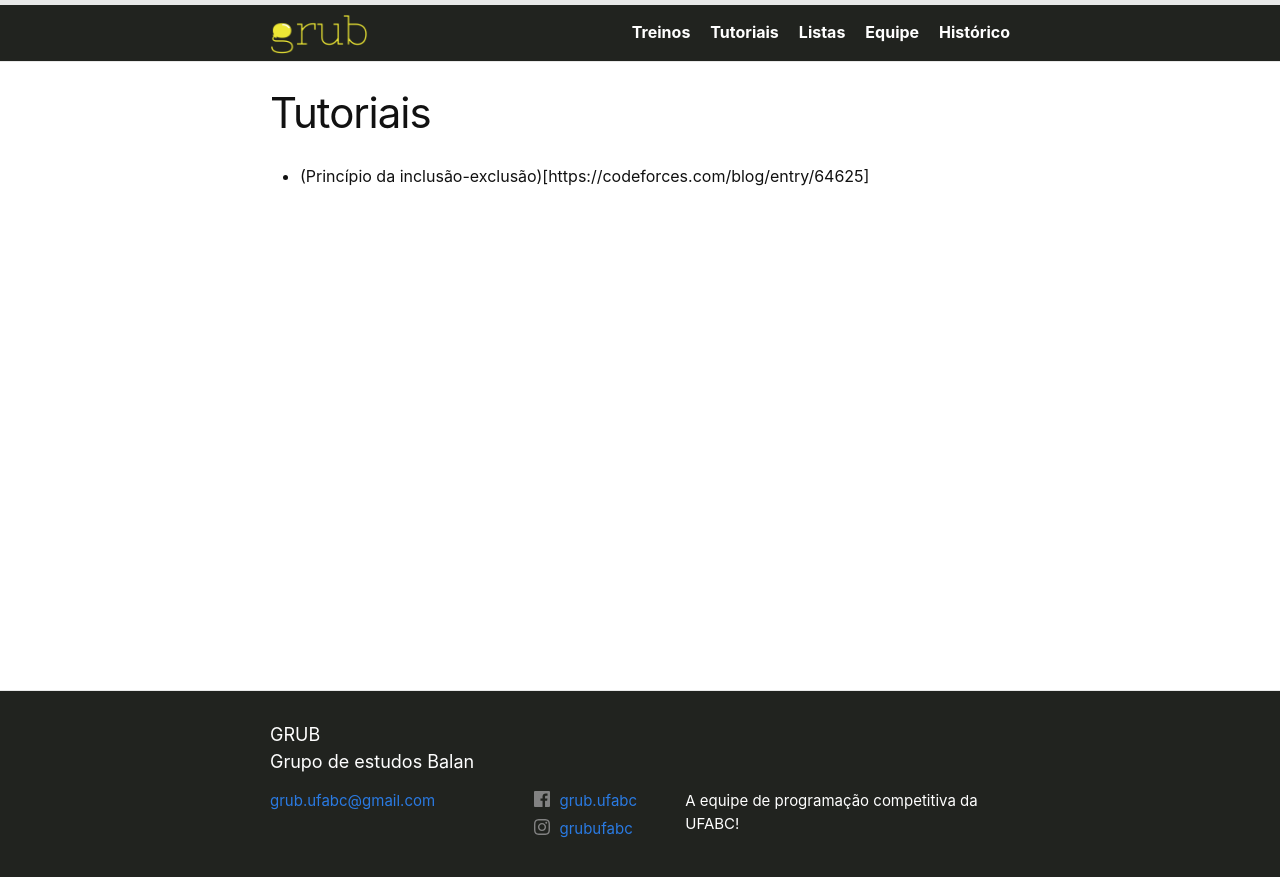
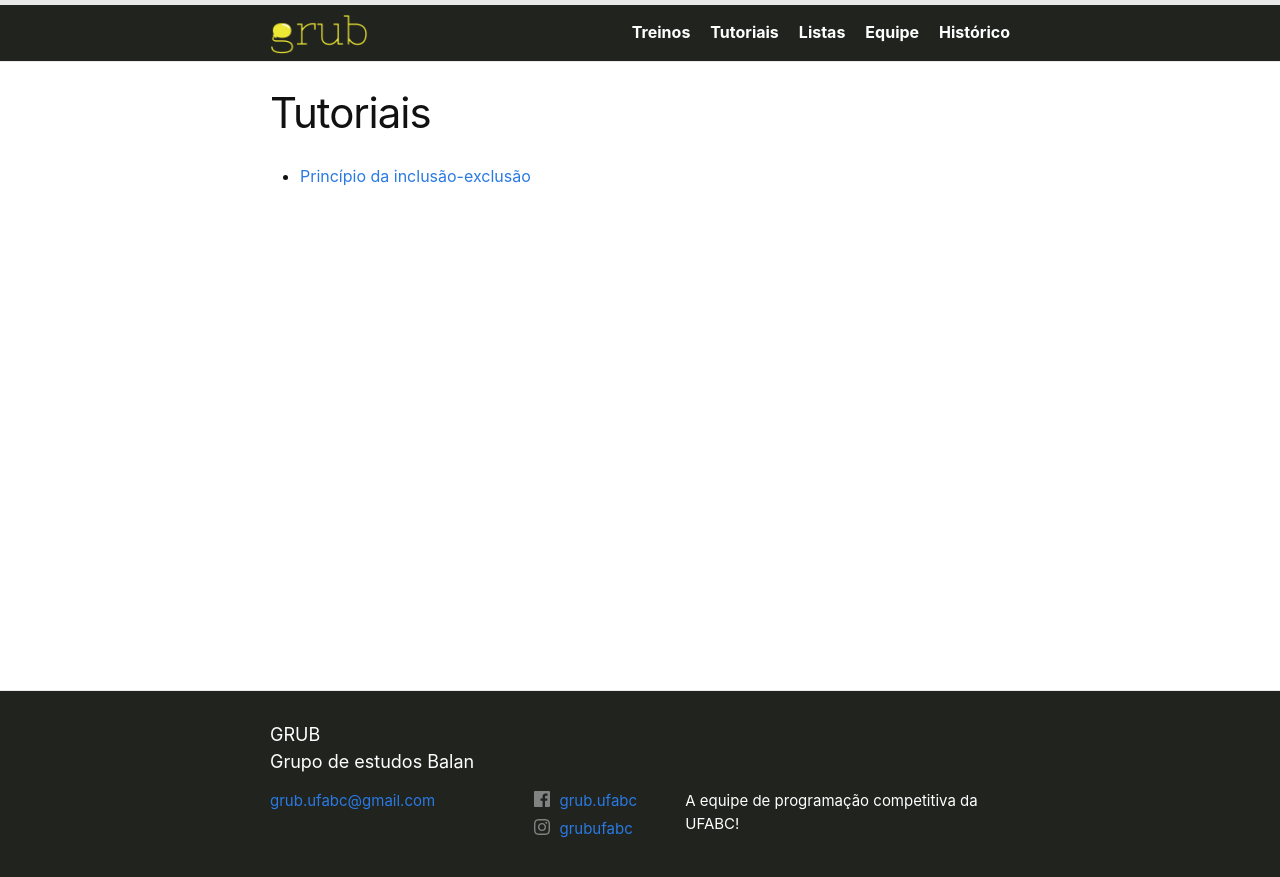
Before and after one commit to grubufabc/grubufabc.github.io, a Jekyll site: the page built from 01_tutoriais.md, in a window 1280 px wide. Shown: the top 877 px of the page. Built offline with Jekyll 4.4.1, drawn with Linux system fonts in a browser that asks for light colours.

Commit message:
correcao do link

```diff
--- a/01_tutoriais.md
+++ b/01_tutoriais.md
@@ -4,4 +4,4 @@ title: Tutoriais
 permalink: /tutoriais/
 ---
 
-- (Princípio da inclusão-exclusão)[https://codeforces.com/blog/entry/64625]
+- [Princípio da inclusão-exclusão](https://codeforces.com/blog/entry/64625)
```
